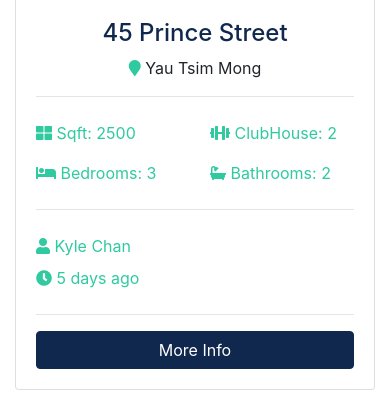
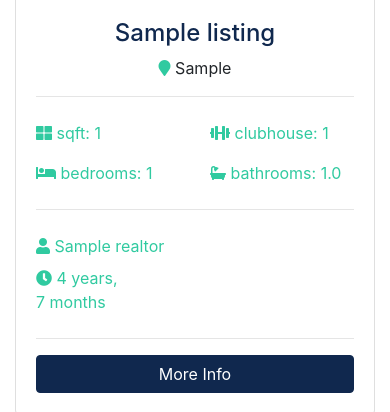
Before and after one commit to Tamwoodsun/testing, a Django app: page / in a window 390 px wide. Shown: the part 1230-1642 px from the top of the page. Run offline with Django 4.2, Linux system fonts and the light colour scheme; tables that the repository leaves empty hold one stand-in row (values such as "Sample post"); grey boxes marked "Sample" are stand-in pictures; some libraries are stand-ins or nearby versions.

Commit message:
Step : Realtor related code

```diff
--- a/pages/views.py
+++ b/pages/views.py
@@ -1,10 +1,19 @@
 from django.shortcuts import render
-from django.http import HttpResponse
+from listings.models import Listing
+from realtors.models import Realtor
 # Create your views here.
 
 def index(request):
-    return render(request,'pages/index.html')
+    listings = Listing.objects.order_by('-list_date').filter(is_published=True)[:3]
+    context = {'listings':listings}
+    return render(request,'pages/index.html', context)
 
 
 def about(request):
-    return render(request,'pages/about.html')
+    realtors = Realtor.objects.order_by('-hire_date')
+    mvp_realtors = Realtor.objects.all().filter(is_mvp=True)
+    context = {
+        'realtors': realtors,
+        'mvp_realtors': mvp_realtors
+    }
+    return render(request,'pages/about.html',context)
--- a/templates/listings/listings.html
+++ b/templates/listings/listings.html
@@ -72,7 +72,7 @@
                   <i class="fas fa-bed"></i> Bedrooms: {{listing.bedrooms}}
                 </div>
                 <div class="col-6">
-                  <i class="fas fa-bath"></i> Bathrooms: {{listing.bathroom}}
+                  <i class="fas fa-bath"></i> Bathrooms: {{listing.bathrooms}}
                 </div>
               </div>
               <hr />
@@ -83,7 +83,7 @@
               </div>
               <div class="row text-secondary pb-2">
                 <div class="col-6">
-                  <i class="fas fa-clock"></i> {{listing.list_date|timesince|slice:":6"}} ago
+                  <i class="fas fa-clock"></i> {{listing.list_date|timesince}} ago
                 </div>
               </div>
               <hr />
--- a/templates/pages/index.html
+++ b/templates/pages/index.html
@@ -1,4 +1,4 @@
-{% extends 'base.html' %} {% block content %}
+{% extends 'base.html' %} {% load humanize %} {% block content %}
 
 <section id="showcase">
       <div class="container text-center">
@@ -115,52 +115,52 @@
         <h3 class="text-center mb-3">Latest Listings</h3>
         <div class="row">
           <!-- Listing 1 -->
+          {% if listings %}
+          <!--for loop to gen items-->
+          {% for listing in listings %}
           <div class="col-md-6 col-lg-4 mb-4">
             <div class="card listing-preview">
               <img
                 class="card-img-top"
-                src="assets/img/homes/home-1.jpg"
-                alt=""
-              />
+                src="{{listing.photo_main.url}}"alt="" >
               <div class="card-img-overlay">
                 <h2>
                   <span class="badge badge-secondary text-white"
-                    >$4,900,000</span
+                    >${{listing.price | intcomma}}</span
                   >
                 </h2>
               </div>
               <div class="card-body">
                 <div class="listing-heading text-center">
-                  <h4 class="text-primary">45 Prince Street</h4>
+                  <h4 class="text-primary">{{listing.title}}</h4>
                   <p>
-                    <i class="fas fa-map-marker text-secondary"></i> Yau Tsim
-                    Mong
+                    <i class="fas fa-map-marker text-secondary"></i> {{listing.district}}
                   </p>
                 </div>
                 <hr />
                 <div class="row py-2 text-secondary">
                   <div class="col-6">
-                    <i class="fas fa-th-large"></i> Sqft: 2500
+                    <i class="fas fa-th-large"></i> sqft: {{listing.sqft}}
                   </div>
                   <div class="col-6">
-                    <i class="fas fa-dumbbell"></i> ClubHouse: 2
+                    <i class="fas fa-dumbbell"></i> clubhouse: {{listing.clubhouse}}
                   </div>
                 </div>
                 <div class="row py-2 text-secondary">
                   <div class="col-6">
-                    <i class="fas fa-bed"></i> Bedrooms: 3
+                    <i class="fas fa-bed"></i> bedrooms: {{listing.bedrooms}}
                   </div>
                   <div class="col-6">
-                    <i class="fas fa-bath"></i> Bathrooms: 2
+                    <i class="fas fa-bath"></i> bathrooms: {{listing.bathrooms}}
                   </div>
                 </div>
                 <hr />
                 <div class="row py-2 text-secondary">
-                  <div class="col-6"><i class="fas fa-user"></i> Kyle Chan</div>
+                  <div class="col-6"><i class="fas fa-user"></i> {{listing.realtor}}</div>
                 </div>
                 <div class="row text-secondary pb-2">
                   <div class="col-6">
-                    <i class="fas fa-clock"></i> 5 days ago
+                    <i class="fas fa-clock"></i> {{listing.list_date | timesince}}
                   </div>
                 </div>
                 <hr />
@@ -170,125 +170,18 @@
               </div>
             </div>
           </div>
-
-          <!-- Listing 2 -->
-          <div class="col-md-6 col-lg-4 mb-4">
-            <div class="card listing-preview">
-              <img
-                class="card-img-top"
-                src="assets/img/homes/home-2.jpg"
-                alt=""
-              />
-              <div class="card-img-overlay">
-                <h2>
-                  <span class="badge badge-secondary text-white"
-                    >$5,500,000</span
-                  >
-                </h2>
-              </div>
-              <div class="card-body">
-                <div class="listing-heading text-center">
-                  <h4 class="text-primary">Hung Hom Estate</h4>
-                  <p>
-                    <i class="fas fa-map-marker text-secondary"></i> Kowloon
-                    City
-                  </p>
-                </div>
-                <hr />
-                <div class="row py-2 text-secondary">
-                  <div class="col-6">
-                    <i class="fas fa-th-large"></i> Sqft: 3200
-                  </div>
-                  <div class="col-6">
-                    <i class="fas fa-dumbbell"></i> ClubHouse: 1
-                  </div>
-                </div>
-                <div class="row py-2 text-secondary">
-                  <div class="col-6">
-                    <i class="fas fa-bed"></i> Bedrooms: 4
-                  </div>
-                  <div class="col-6">
-                    <i class="fas fa-bath"></i> Bathrooms: 2.5
-                  </div>
-                </div>
-                <hr />
-                <div class="row py-2 text-secondary">
-                  <div class="col-6">
-                    <i class="fas fa-user"></i> Mark Hudson
-                  </div>
-                </div>
-                <div class="row text-secondary pb-2">
-                  <div class="col-6">
-                    <i class="fas fa-clock"></i> 5 days ago
-                  </div>
-                </div>
-                <hr />
-                <a href="listing.html" class="btn btn-primary btn-block"
-                  >More Info</a
-                >
-              </div>
-            </div>
+          {% endfor %}
+          <!---end for loop block-->
+          {% else %}
+          <div class="col-md-12">
+            <p>No Listing available</p>
           </div>
-
-          <!-- Listing 3 -->
-          <div class="col-md-6 col-lg-4 mb-4">
-            <div class="card listing-preview">
-              <img
-                class="card-img-top"
-                src="assets/img/homes/home-3.jpg"
-                alt=""
-              />
-              <div class="card-img-overlay">
-                <h2>
-                  <span class="badge badge-secondary text-white"
-                    >$5,800,000</span
-                  >
-                </h2>
-              </div>
-              <div class="card-body">
-                <div class="listing-heading text-center">
-                  <h4 class="text-primary">Mei Foo</h4>
-                  <p>
-                    <i class="fas fa-map-marker text-secondary"></i> Sham Shui
-                    Po
-                  </p>
-                </div>
-                <hr />
-                <div class="row py-2 text-secondary">
-                  <div class="col-6">
-                    <i class="fas fa-th-large"></i> Sqft: 3107
-                  </div>
-                  <div class="col-6">
-                    <i class="fas fa-dumbbell"></i> ClubHouse: 0
-                  </div>
-                </div>
-                <div class="row py-2 text-secondary">
-                  <div class="col-6">
-                    <i class="fas fa-bed"></i> Bedrooms: 4
-                  </div>
-                  <div class="col-6">
-                    <i class="fas fa-bath"></i> Bathrooms: 3
-                  </div>
-                </div>
-                <hr />
-                <div class="row py-2 text-secondary">
-                  <div class="col-6"><i class="fas fa-user"></i> Mark Lee</div>
-                </div>
-                <div class="row text-secondary pb-2">
-                  <div class="col-6">
-                    <i class="fas fa-clock"></i> 5 days ago
-                  </div>
-                </div>
-                <hr />
-                <a href="listing.html" class="btn btn-primary btn-block"
-                  >More Info</a
-                >
-              </div>
-            </div>
-          </div>
+          {% endif %}
         </div>
       </div>
     </section>
+
+
 
     <section id="services" class="py-5 bg-secondary text-white">
       <div class="container">
```
Also changed, not shown: templates/pages/about.html (+20 -34 lines).
